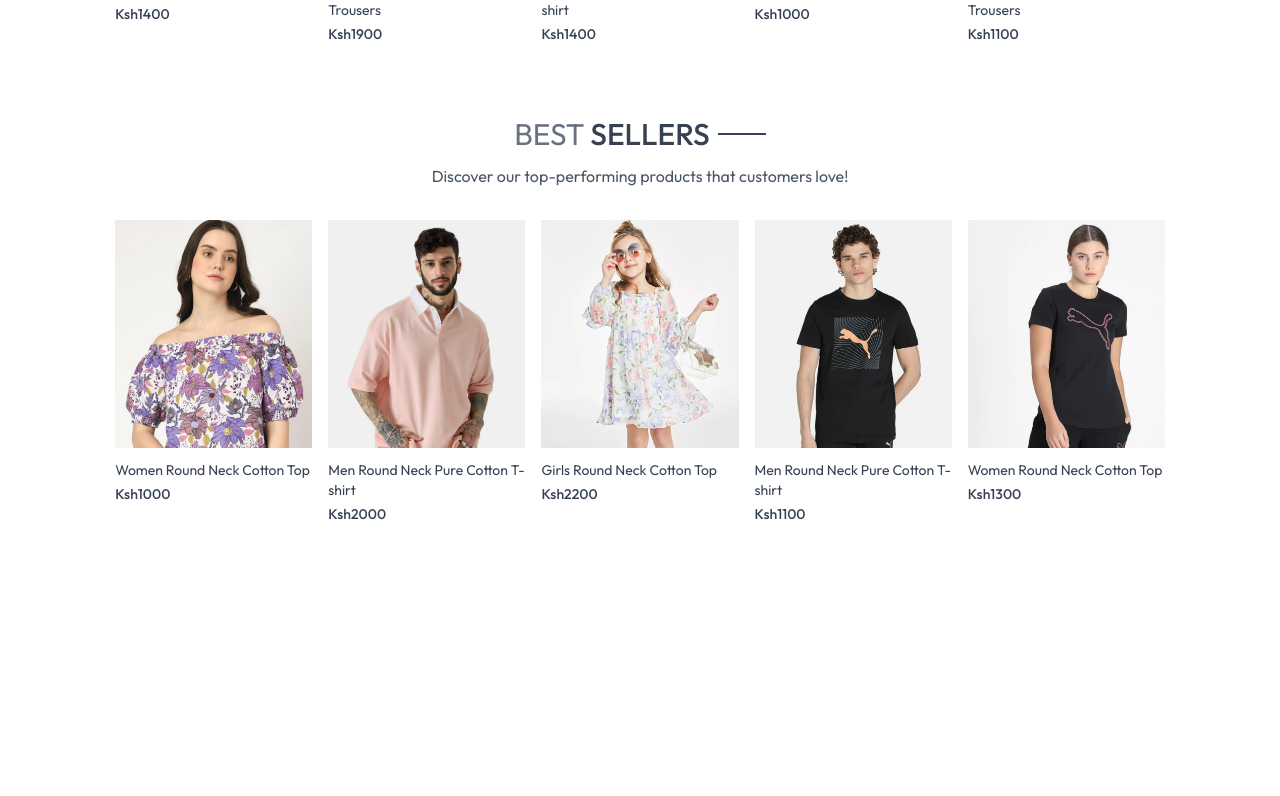
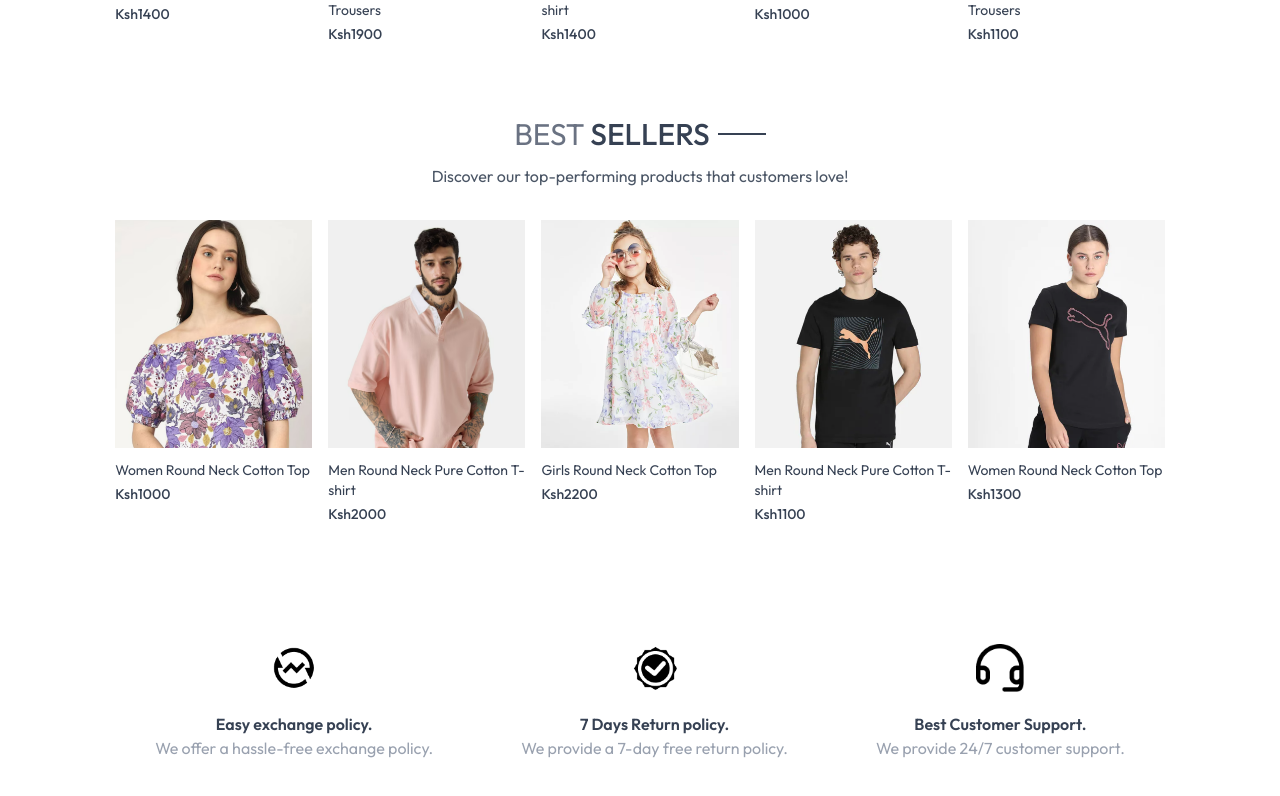
Before and after one commit to jayruskirui/SALES-APP, a React (Vite) app in the folder frontend/: page / in a window 1280 px wide. Shown: the part 1265-2061 px from the top of the page. Before the commit the page ends 1829 px from the top, so only its background shows below. Built offline with nearby package versions, Linux system fonts and the light colour scheme.

Commit message:
Our policy

```diff
--- /dev/null
+++ b/frontend/src/components/OurPolicy.jsx
@@ -0,0 +1,31 @@
+import React from 'react'
+import { assets } from '../assets/assets'
+
+const OurPolicy = () => {
+  return (
+    <div className='flex flex-col sm:flex-row justify-around gap-12 sm:gap-2 text-center py-20 text-xs sm:text-sm md:text-base items-center text-gray-700'>
+
+       <div>
+        <img src={assets.exchange_icon} alt='' className='w-12 m-auto mb-5' />
+        <p className='font-semibold'>Easy exchange policy.</p>
+        <p className='text-gray-400'>We offer a hassle-free exchange policy.</p>
+       </div>
+
+        <div>
+        <img src={assets.quality_icon} alt='' className='w-12 m-auto mb-5' />
+        <p className='font-semibold'>7 Days Return policy.</p>
+        <p className='text-gray-400'>We provide a 7-day free return policy.</p>
+       </div>
+
+        <div>
+        <img src={assets.support_img} alt='' className='w-12 m-auto mb-5' />
+        <p className='font-semibold'>Best Customer Support.</p>
+        <p className='text-gray-400'>We provide 24/7 customer support.</p>
+       </div>
+
+
+    </div>
+  )
+}
+
+export default OurPolicy
--- a/frontend/src/pages/Home.jsx
+++ b/frontend/src/pages/Home.jsx
@@ -2,6 +2,7 @@
 import Hero from '../components/Hero'
 import LatestCollection from '../components/LatestCollection'
 import BestSeller from '../components/BestSeller'
+import OurPolicy from '../components/OurPolicy'
 
 const Home = () => {
   return (
@@ -9,6 +10,7 @@
         <Hero />
         <LatestCollection />
         <BestSeller />
+        <OurPolicy />
     </div>
   )
 }
```
